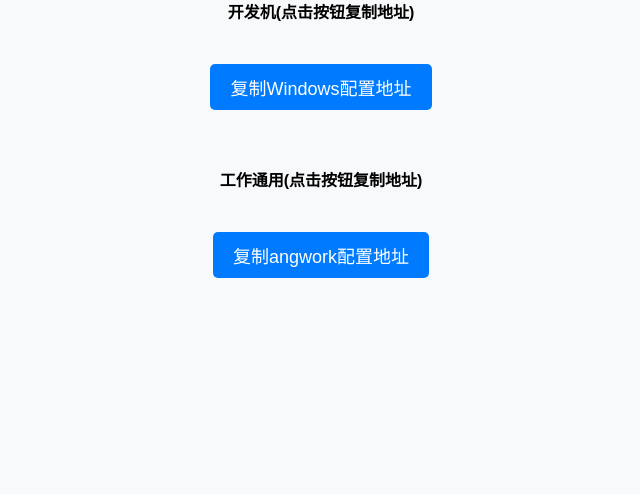
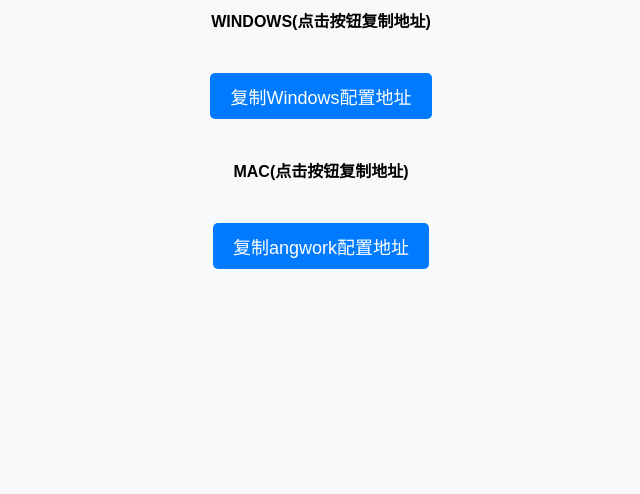
Before and after one commit to 42atom/nodes, a plain HTML site: page index.html in a window 1280 px wide. Shown: the part 306-800 px from the top of the page, without its empty margins (319-959 px from the left). Drawn offline with Linux system fonts and the light colour scheme.

Commit message:
Update index.html

```diff
--- a/index.html
+++ b/index.html
@@ -38,13 +38,14 @@
 <body>
      <div class="container">
         <h1>移动设备</h1>
-        <h4>开发机(点击按钮复制地址)</h4>
+        <h4>WINDOWS(点击按钮复制地址)</h4>
         <button class="copy-btn" onclick="copyToClipboard('angwin.yaml')">复制Windows配置地址</button>
+
        <br>
-       <br>
+       <div>
        <br>
 
-        <h4>工作通用(点击按钮复制地址)</h4>
+        <h4>MAC(点击按钮复制地址)</h4>
         <button class="copy-btn" onclick="copyToClipboard('angwork.yaml')">复制angwork配置地址</button>
     </div>
 
```
